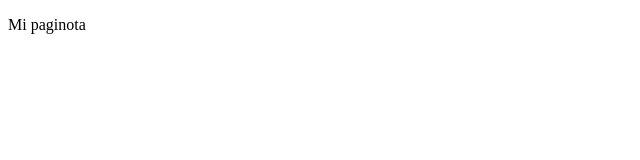
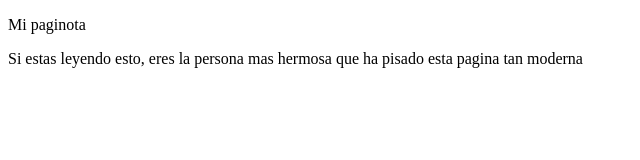
Before and after one commit to FuRiuz204/FuRiuz204.github.io, a plain HTML site: page index.html in a window 1280 px wide. Shown: the whole page, without its empty margins (0-640 px from the left). Drawn offline with Linux system fonts and the light colour scheme.

Commit message:
Añadir lo bonito que eres

```diff
--- a/index.html
+++ b/index.html
@@ -12,5 +12,6 @@
 
 <body>
 	<p>Mi paginota</p>
+	<p>Si estas leyendo esto, eres la persona mas hermosa que ha pisado esta pagina tan moderna</p>
 </body>
 </html>
```
